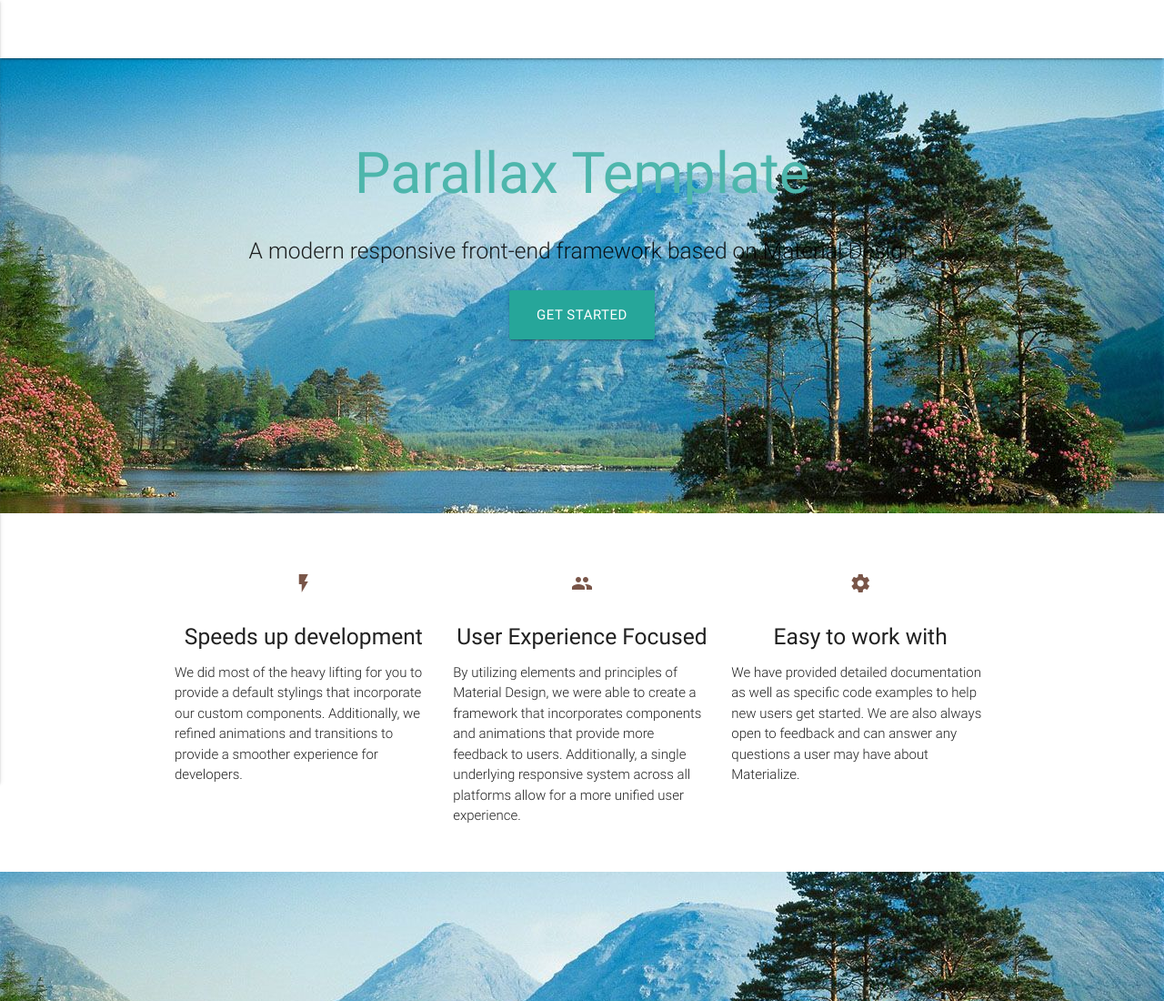
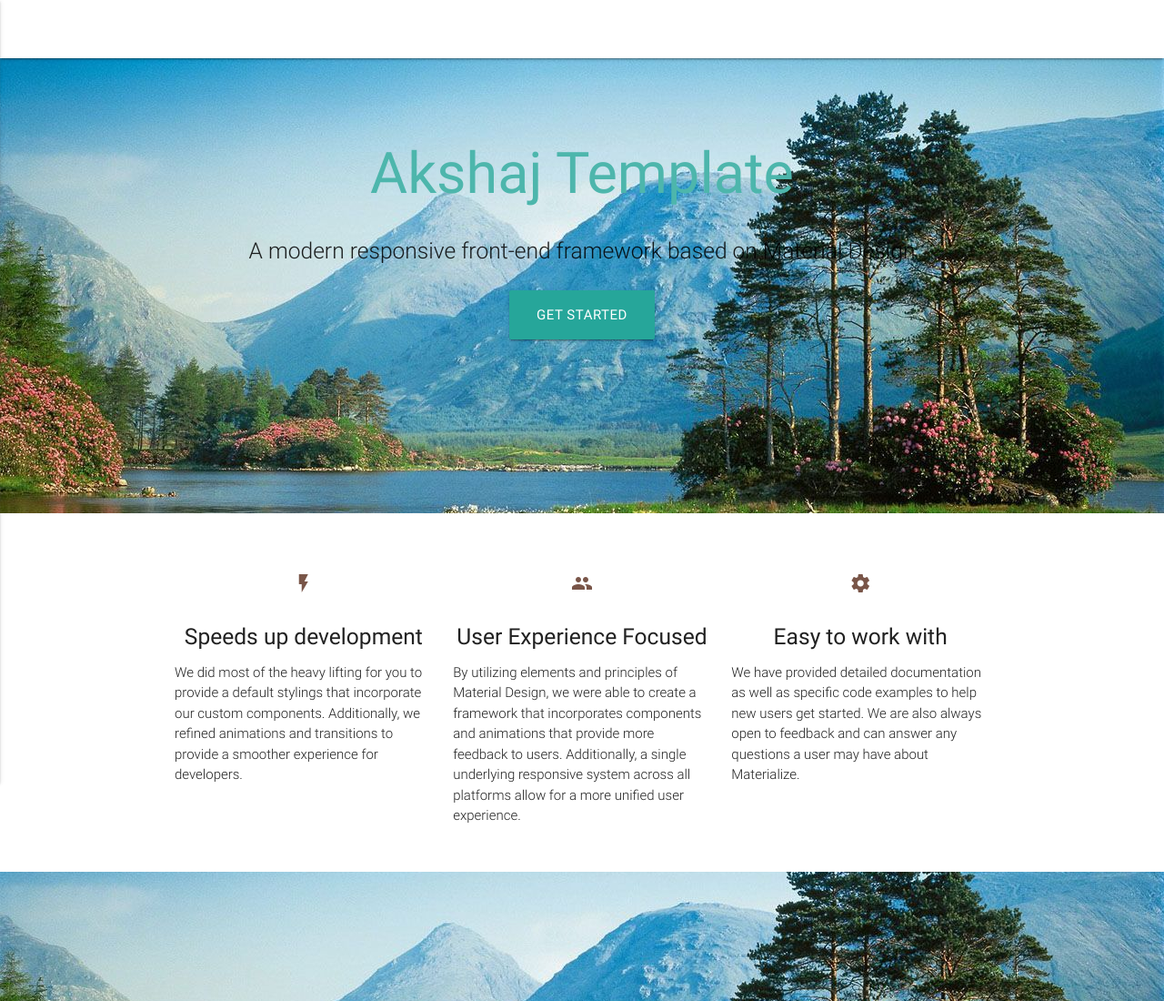
Before and after one commit to kartikey0303/temp-website, a plain HTML site: page index.html in a window 1280 px wide. Shown: the top 1100 px of the page at 91% size. Drawn offline with nearby package versions, Linux system fonts and the light colour scheme.

Commit message:
made an unnecessary change

```diff
--- a/index.html
+++ b/index.html
@@ -25,7 +25,7 @@
     <div class="section no-pad-bot">
       <div class="container">
         <br><br>
-        <h1 class="header center teal-text text-lighten-2">Parallax Template</h1>
+        <h1 class="header center teal-text text-lighten-2">Akshaj Template</h1>
         <div class="row center">
           <h5 class="header col s12 light">A modern responsive front-end framework based on Material Design</h5>
         </div>
```
